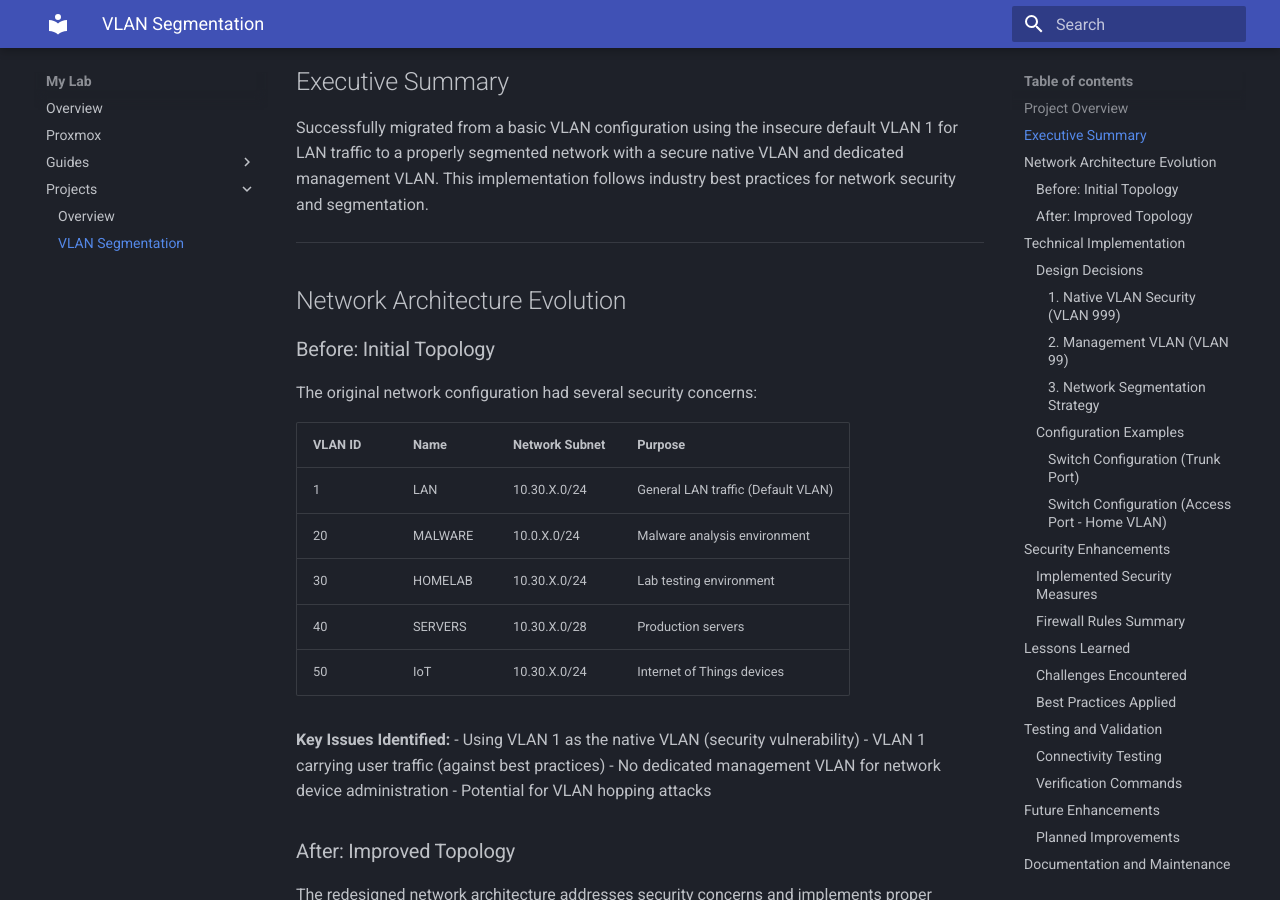
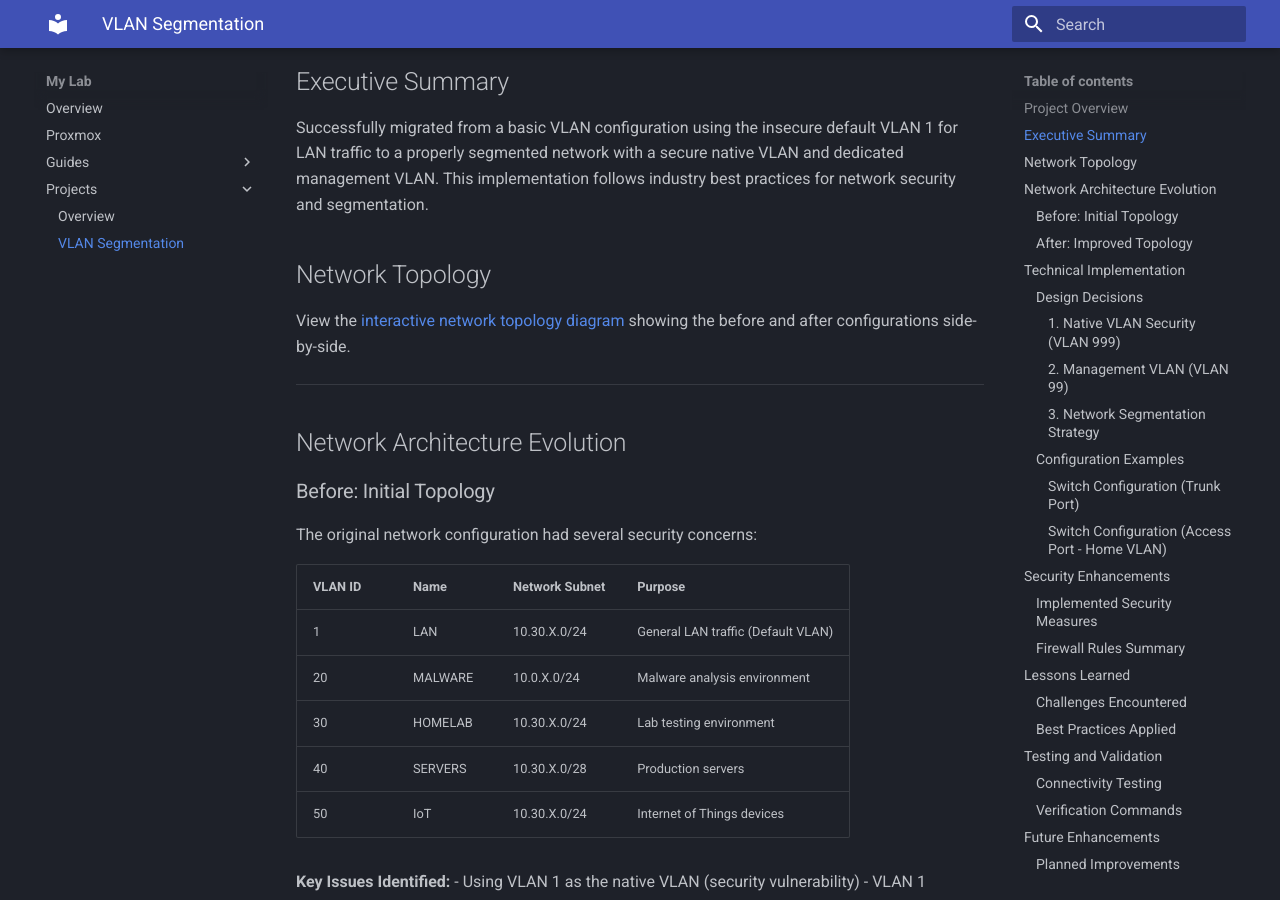
Before and after one commit to moshthesubnet/my-lab-docs, an MkDocs documentation site: the page built from docs/projects/VLAN_segmentation.md, in a window 1280 px wide and 900 px high, scrolled down 306 px. Built offline with MkDocs 1.6.1 and Material for MkDocs 9.7.7, drawn with Linux system fonts in a browser that asks for light colours.

Commit message:
Update VLAN_segmentation.md

```diff
--- a/docs/projects/VLAN_segmentation.md
+++ b/docs/projects/VLAN_segmentation.md
@@ -7,6 +7,11 @@ This project documents the redesign and implementation of network segmentation u
 ## Executive Summary
 
 Successfully migrated from a basic VLAN configuration using the insecure default VLAN 1 for LAN traffic to a properly segmented network with a secure native VLAN and dedicated management VLAN. This implementation follows industry best practices for network security and segmentation.
+
+## Network Topology
+
+View the [interactive network topology diagram](docs/assets/network-topology-diagram.html) showing the before and after configurations side-by-side.
+
 
 ---
 
```
